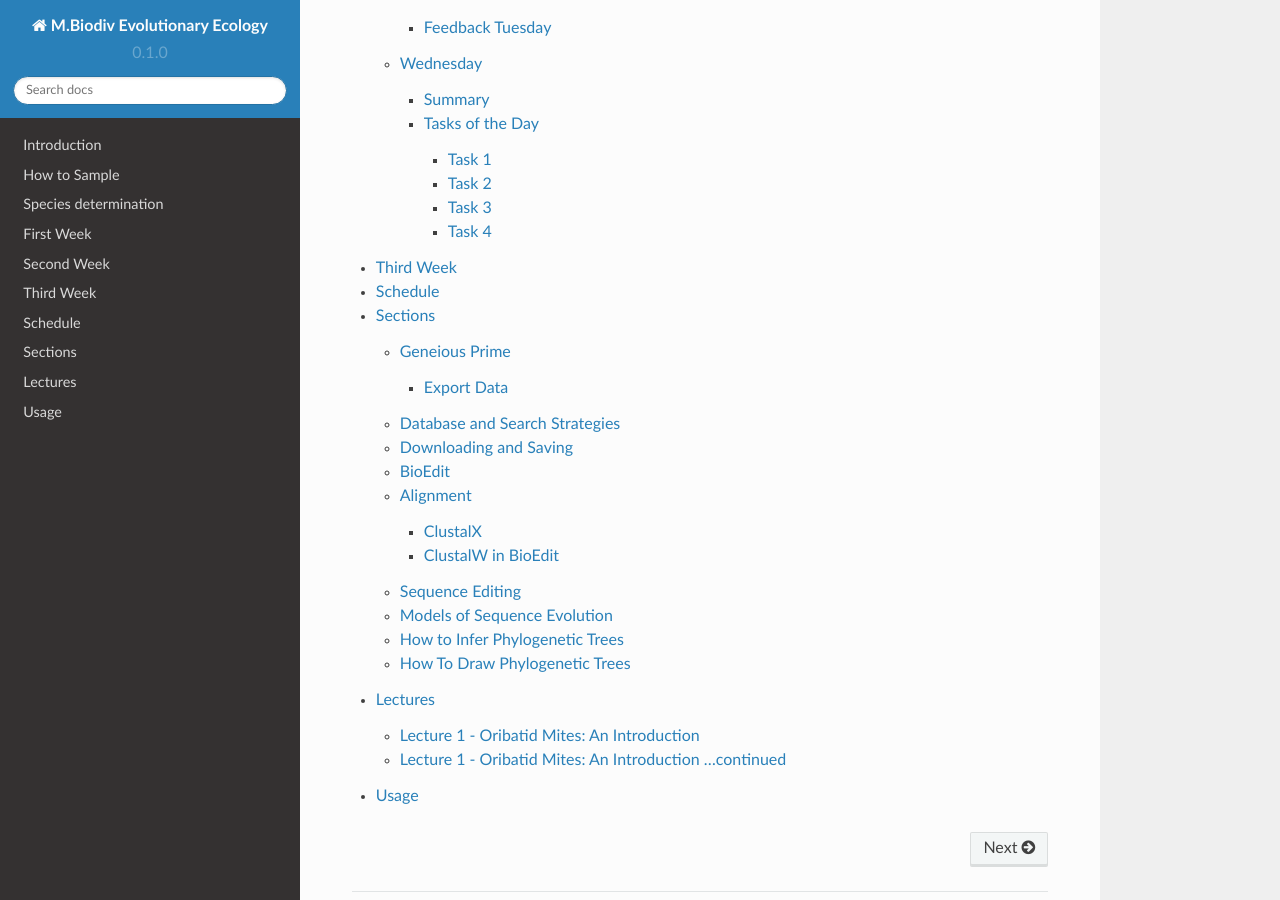
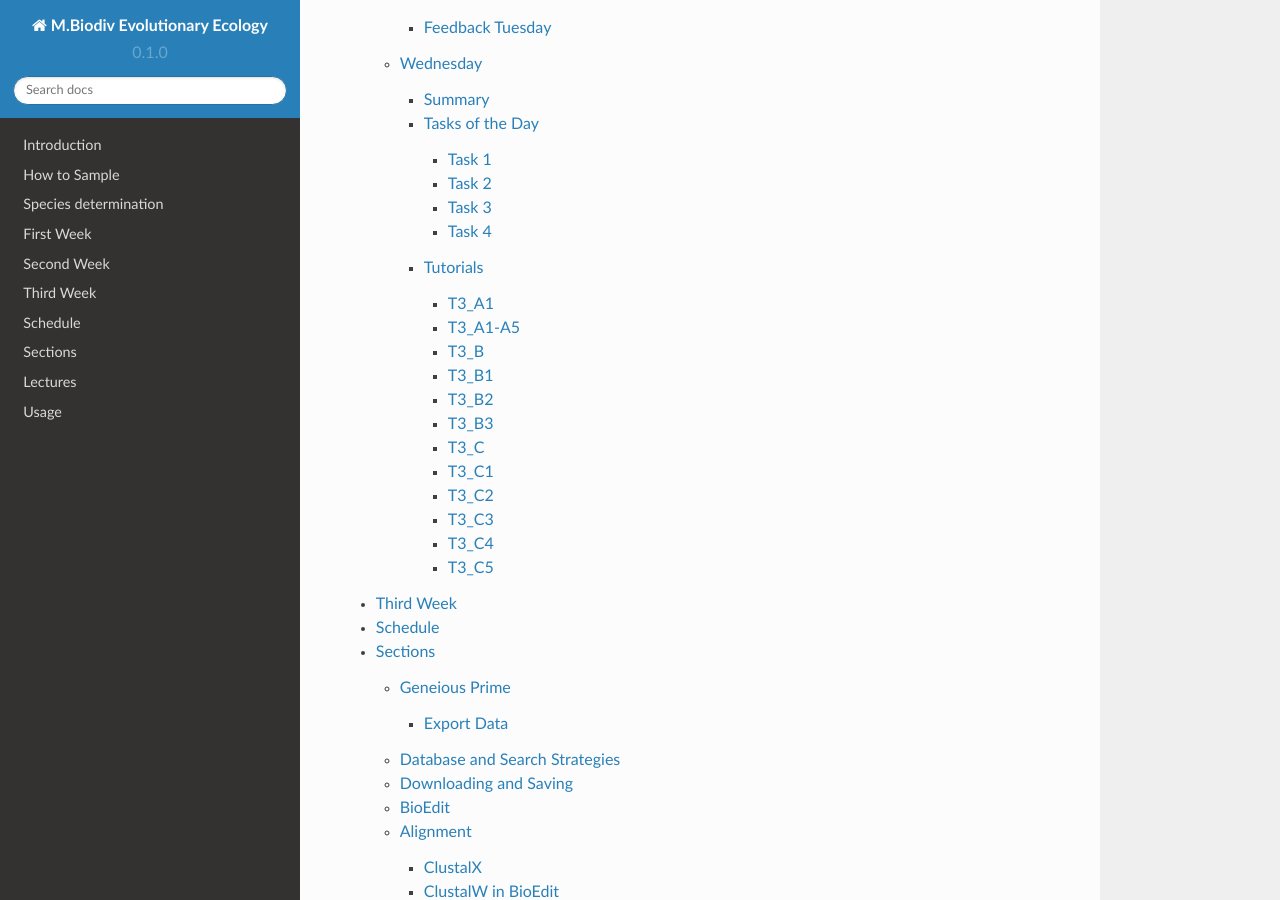
Before and after one commit to bheimbu/evolutionary_ecology, a Sphinx documentation site: the page built from docs/source/index.rst, in a window 1280 px wide and 900 px high, scrolled down 2543 px. Built offline with Sphinx 7.4.7 and the Read the Docs theme 2.0.0, drawn with Linux system fonts in a browser that asks for light colours; some of the changed lines change nothing that is shown.

Commit message:
Update second_week.rst

```diff
--- a/docs/source/second_week.rst
+++ b/docs/source/second_week.rst
@@ -386,3 +386,136 @@ Task 4
 
 .. attention::
   Do not leave before Tasks **1-3** are completed!
+
+.. _Tutorials_3:
+Tutorials
+^^^^^^^^^
+
+Make a new folder named **T3** to save all results of these exercises.; within this folder, create the subfolder **T3_A**.
+
+
+.. _T3_A1:
+T3_A1
+"""""
+
+.. important::
+  - Use jModelTest to calculate the best fitting model of sequence evolution for both elongation factor and 18S alignments from exercise :ref:`T2_A2`.
+  - Safe the results i.e., the html log file, in the folder **T3_A**.
+
+.. _T3_A2-A5:
+T3_A1-A5
+""""""""
+
+.. important::
+  - Download the docx file `here <https://owncloud.gwdg.de/index.php/s/oaj5fvBideC7avu`_ and answer the questions (**T3_A2-A5**) therein.
+
+
+.. _T3_B:
+T3_B
+"""""
+
+For the following NJ exercises create two folders named **T3_EF** and **T3_18S**. Copy your alignment files in the respective subfolders.
+
+.. _T3_B1:
+T3_B1
+"""""
+
+.. important::
+  - For both alignments from :ref:`T2_A2` calculate a NJ tree without a model of sequence evolution (Distances Observed) with 1000 bootstrap replicates.
+  - Save the rooted tree with bootstrap values and indicate in the file name that this tree is without (w-o) a model.
+
+.. _T3_B2:
+T3_B2
+"""""
+
+.. important::
+  - For both alignments from T2_A2 calculate a NJ tree with a model of sequence evolution with 1000 bootstrap replicates.
+  - Use the most complex model available (Distance HKY).
+  - Save the rooted tree with bootstrap values and indicate in the file name that this tree is with (w) a model.
+
+.. _T3_B3:
+T3_B3
+"""""
+
+.. important::
+  - Present the trees from :ref:`T3_B1` and :ref:`T3_B2` as phylograms in PowerPoint.
+  - Show the NJ trees of EF with and without model on one page, of 18S on another page.
+  - To do this, open the four trees from :ref:`T3_B1` and :ref:`T3_B2` in FigTree, display the tree with increasing node order (STRG + U) and export the tree as JPEG.
+
+   - What is the effect of the model of sequence evolution on:
+    - Tree topology?
+    - Node support?
+
+  - What are the main differences between EF and 18S in tree topology and node support?
+  - Which phylogenetic tree is most satisfying in terms of topology and support?
+
+.. _T3_C:
+T3_C
+"""""
+
+Do all the following exercises (**T3_C1-C5**) on paper. Hand in the paper with your name on it to the tutors. We will discuss them tomorrow.
+
+.. _T3_C1:
+T3_C1
+"""""
+
+.. important::
+  - Draw by hand all unrooted tree topologies that are possible for four taxa (A, B, C, D).
+  - In one tree use arrows to show where the tree can be rooted.
+  - How many topologies are possible for a rooted the tree with four taxa (A, B, C, D)?
+   - Draw all possible trees. Attention: some topologies might be redundant.
+
+.. _T3_C2:
+T3_C2
+"""""
+
+.. important::
+  - Draw the following tree: ((((A,(B,(C,D))),E),(F,G)),H), check your topology with FigTree.
+
+.. _T3_C3:
+T3_C3
+"""""
+
+.. important::
+  - Why are trees with four taxa interesting for mathematicians, compared to trees with two or three taxa?
+
+.. _T3_C4:
+T3_C4
+"""""
+
+.. important::
+  - Phylogeography studies the genetic structure of species within or between geographic regions.
+  - If populations are geographically distant, gene flow usually is reduced and both populations accumulate mutations independently.
+  - This increases genetic distance between taxa.
+  - If gene flow perpetuates between geographically distant populations or if they have a common ancestor from which they recently separated, their genetic distances are comparatively low.
+
+  In the course of a Master's thesis, a student investigates the relationships of two populations of the oribatid mite Steganacarus magnus (SM) from Germany (D) and France (F). To understand relationships between the two populations the student sequenced the COI gene of seven individuals and generated a matrix that shows the genetic distances between all individuals (see distance matrix below).
+
+  With a phylogenetic tree, relationships between individuals can be analyzed. To infer if the two populations have a recent common ancestor, draw a UPMGA tree and calculate the length of all tree branches.
+
+   - Hand in the tree (on paper with your name) with all distance calculations and intermediate distance matrixes.
+   - Interpret the tree in a phylogeographic context. Are both populations genetically separated or are there any indications for gene flow or dispersal?
+  +-------+-------+-------+-------+-------+-------+-------+
+  |       | SM_D1 | SM_D2 | SM_D3 | SM_D4 | _SM_F1| SM_F2 | SM_F3 |
+  +=======+=======+=======+=======+=======+=======+=======+
+  | SM_D1 |   -   |       |       |       |       |       |       |
+  +-------+-------+-------+-------+-------+-------+-------+
+  | SM_D2 |   5   |   -   |       |       |       |       |       |
+  +-------+-------+-------+-------+-------+-------+-------+
+  | SM_D3 |   6   |   1   |   -   |       |       |       |       |
+  +-------+-------+-------+-------+-------+-------+-------+
+  | SM_D4 |  42   |  39   |  40   |   -   |       |       |       |
+  +-------+-------+-------+-------+-------+-------+-------+
+  | _SM_F1|   5   |   2   |   3   |  39   |   -   |       |       |
+  +-------+-------+-------+-------+-------+-------+-------+
+  | SM_F2 |  67   |  68   |  71   |  70   |  68   |   -   |       |
+  +-------+-------+-------+-------+-------+-------+-------+
+  | SM_F3 |  72   |  73   |  74   |  72   |  73   |   6   |   -   |
+  +-------+-------+-------+-------+-------+-------+-------+
+
+.. _T3_C5:
+T3_C5
+"""""
+
+.. important::
+  What is the difference between a cladogram, a phylogram, and a chronogram?
```
